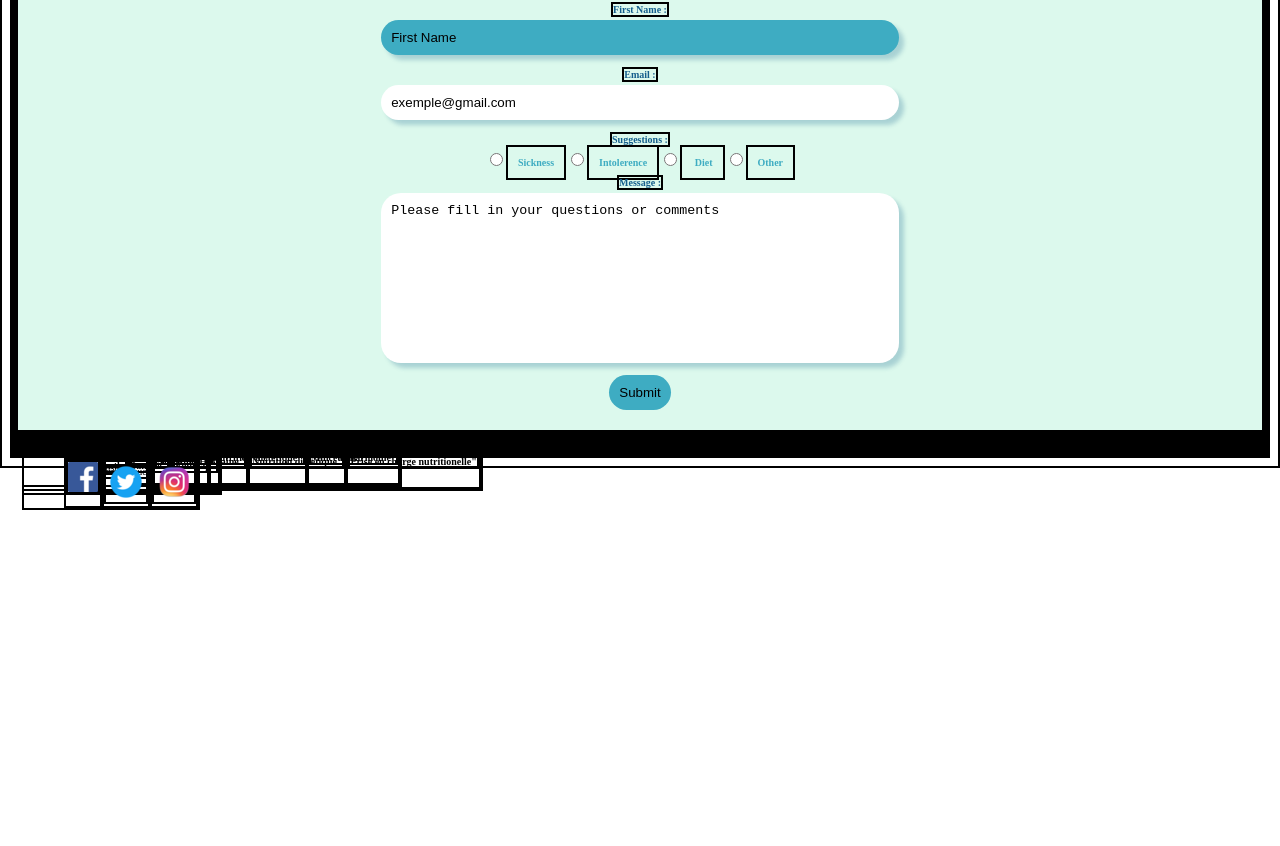
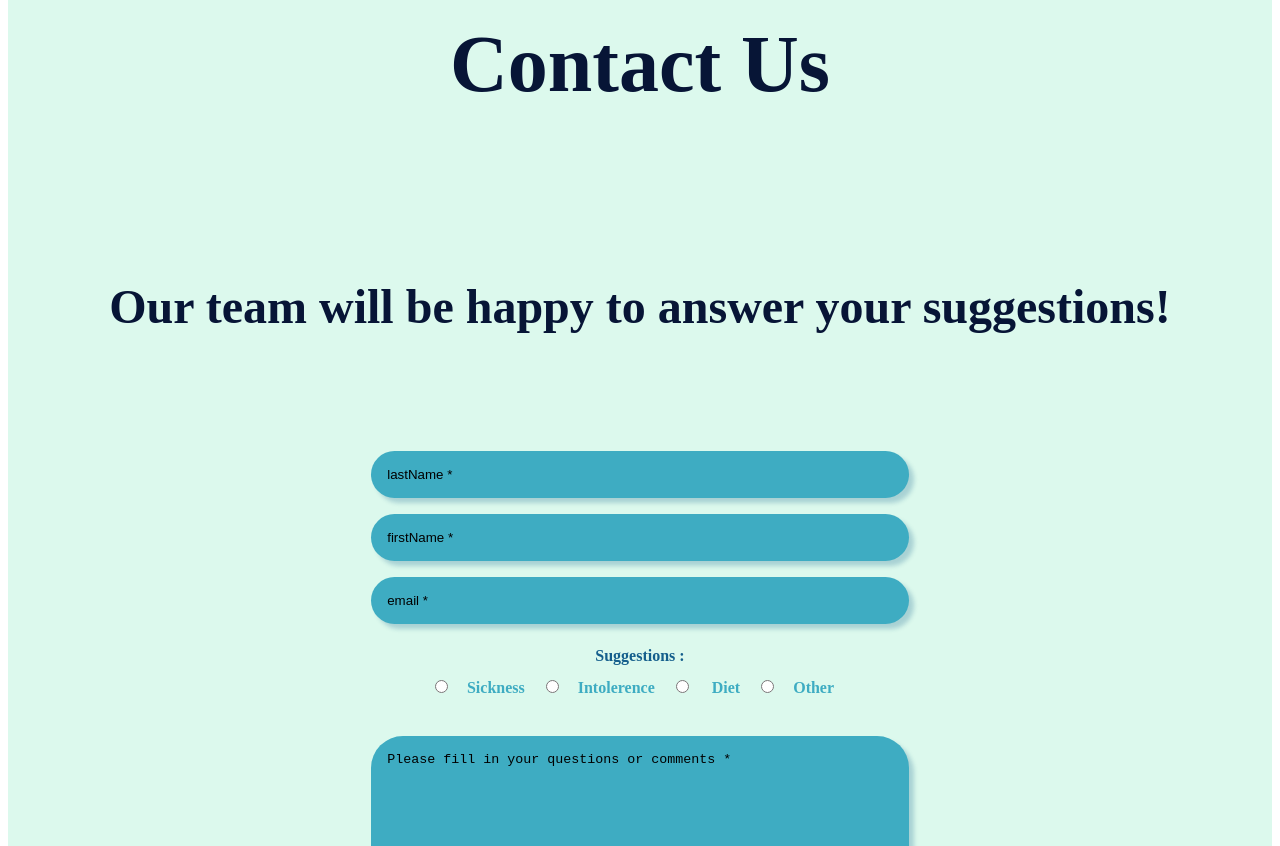
Before and after one commit to WildCodeSchool/fraise-P2, a React (Vite) app: page /contact in a window 1280 px wide. Shown: the part 794-1640 px from the top of the page. Before the commit the page ends 1304 px from the top, so only its background shows below. Built offline with nearby package versions, Linux system fonts and the light colour scheme.

Commit message:
change contact.js and contact.css

```diff
--- a/package.json
+++ b/package.json
@@ -40,6 +40,7 @@
     "domelementtype": "^1.3.1",
     "domutils": "^1.7.0",
     "electron-to-chromium": "^1.3.882",
+    "emailjs-com": "^3.2.0",
     "emoji-regex": "^7.0.3",
     "emphasize": "^4.2.0",
     "es6-object-assign": "^1.1.0",
--- a/src/App.js
+++ b/src/App.js
@@ -9,7 +9,7 @@ import "./index.css";
 import NutriPageLactose from "./pages/NutriPageLactose";
 import NutriPageEggs from "./pages/NutriPageEggs";
 import NutriPageGluten from "./pages/NutriPageGluten";
-import Connexion from "./pages/Connexion";
+import Connexion from "./pages/connexion";
 import Footer from "./pages/Footer";
 
 
--- a/src/components/lactose/lactose.scss
+++ b/src/components/lactose/lactose.scss
@@ -11,9 +11,7 @@
 
 
 
-html {
-  font-size: 62.5%;
-}
+
 
 
 h1 {
--- a/src/components/navbar/navbar.css
+++ b/src/components/navbar/navbar.css
@@ -1,6 +1,4 @@
-* {
-    border: solid black 2px;
-}
+
 
 
 nav{
--- a/src/index.html
+++ b/src/index.html
@@ -3,16 +3,25 @@
   <head>
     <meta charset="utf-8" />
     <meta name="viewport" content="width=device-width, initial-scale=1" />
-    <meta name="theme-color" content="#000000" />
+    <meta name="theme-color" content="#ff4d4d" />
     <meta
       name="description"
       content="Web site created using create-react-app"
     />
 
-    <title>React App</title>
+    <title>GreenBeens</title>
+
   </head>
   <body>
     <div id="root"></div>
     <script type="module" src="index.js"></script>
+
+    <script type="text/javascript" src="https://cdn.jsdelivr.net/npm/emailjs-com@3/dist/email.min.js"></script>
+    <script type="text/javascript">
+    (function() {
+    emailjs.init("user_mHtCtPRmfXansncIGdpdq");
+    })();
+    </script>
+
   </body>
 </html>
--- a/src/pages/Connexion.css
+++ b/src/pages/Connexion.css
@@ -2,6 +2,7 @@
   text-align: center;
   background-color: #dcf9ed;
 }
+
 input[type="name"],
 input[type="email"],
 input[type="password"],
@@ -10,9 +11,11 @@ textarea {
   padding: 1rem;
   margin-bottom: 1rem;
   border-radius: 2rem;
-  background-color: white;
   border: none;
+  background-color:white;
   box-shadow: 5px 5px 4px rgba(20, 94, 140, 0.25);
+
+
 }
 
 input[type="signup"] {
--- a/src/pages/Connexion.js
+++ b/src/pages/Connexion.js
@@ -1,5 +1,5 @@
 import React from "react";
-import "./Connexion.css";
+import "./connexion.css";
 
 function Connexion() {
   return (
--- a/src/pages/Contact.css
+++ b/src/pages/Contact.css
@@ -1,7 +1,26 @@
 .contactform {
   text-align: center;
   background-color: #dcf9ed;
+  line-height: 2;
+  color: #145e8c;
+  font-weight: bold;
+  font-size: 1,5rem;
 }
+
+.contactform input[type="text"],
+.contactform input[type="email"],
+.contactform textarea {
+  width: 40%;
+  padding: 1rem;
+  margin-bottom: 1rem;
+  border-radius: 2rem;
+  background-color: #3eacc2;
+  border: none;
+  box-shadow: 5px 5px 4px rgba(20, 94, 140, 0.25);
+}
+
+
+
 .h2-contact {
   color: #071536;
   font-size: 5rem;
@@ -14,28 +33,13 @@
   padding: 2rem;
 }
 
-label {
-  line-height: 2;
-  color: #145e8c;
-  font-weight: bold;
-  font-size: 1, 5rem;
-}
+
 .check {
   color: #3eacc2;
   padding: 1rem;
 }
 
-input[type="text"],
-input[type="email"],
-textarea {
-  width: 40%;
-  padding: 1rem;
-  margin-bottom: 1rem;
-  border-radius: 2rem;
-  background-color: #3eacc2;
-  border: none;
-  box-shadow: 5px 5px 4px rgba(20, 94, 140, 0.25);
-}
+
 ::placeholder {
   color: black;
 }
@@ -47,6 +51,7 @@ textarea {
   margin-bottom: 1rem;
   border-radius: 2rem;
   box-shadow: 5px 5px 4px rgba(20, 94, 140, 0.25);
+  background-color: #3eacc2;
 }
 
 input[type="submit"] {
@@ -56,7 +61,8 @@ input[type="submit"] {
   border-radius: 4rem;
   padding: 1rem;
   margin-bottom: 2rem;
-  border: none;
+  border: 1px solid black;
+  align-items: center;
 }
 
 input[type="submit"]:hover {
@@ -74,3 +80,62 @@ input[type="submit"]:hover {
     padding-bottom: 1rem;
   }
 }
+.form-message {
+  margin-top: 10px;
+  padding: 12px;
+  opacity: 0;
+  transition: 0.2s ease;
+  color: black;
+  border-radius: 4px;
+  box-shadow: 0 0 2px rgba(51, 51, 51, 0.3);
+}
+
+.error::placeholder {
+  color: #ff4d4d;
+}
+
+#not-mail {
+  display: none;
+  position: absolute;
+  top: 4px;
+  color: #ff4d4d;
+  right: 0;
+  transform-origin: 50% 50%;
+  opacity: 0;
+}
+
+@keyframes dongle {
+  0% {
+    transform: translate(0px, 0px);
+  }
+  10% {
+    transform: translate(-10px, 0px);
+  }
+  20% {
+    transform: translate(10px, 0px);
+  }
+  30% {
+    transform: translate(-10px, 0px);
+  }
+  40% {
+    transform: translate(10px, 0px);
+  }
+  50% {
+    transform: translate(-10px, 0px);
+  }
+  60% {
+    transform: translate(10px, 0px);
+  }
+  70% {
+    transform: translate(-10px, 0px);
+  }
+  80% {
+    transform: translate(10px, 0px);
+  }
+  90% {
+    transform: translate(-10px, 0px);
+  }
+  100% {
+    transform: translate(0px, 0px);
+  }
+}
--- a/src/pages/Contact.js
+++ b/src/pages/Contact.js
@@ -1,36 +1,84 @@
-import React from 'react';
+import React, { useState } from "react";
 import "./Contact.css";
+import{ init } from 'emailjs-com';
+init("user_mHtCtPRmfXansncIGdpdq");
+
+
 
 function Contact() {
+
+ const [lastName, setLastName] = useState("");
+ const [firstName, setFirstName] = useState("");
+ const [email, setEmail] = useState("");
+ const [message, setMessage] = useState("");
+
+ const handleSubmit = (e) => {
+  e.preventDefault();
+
+  sendFeedback("template_8ed58w8", {
+    lastName,
+    firstName,
+    email,
+    message,
+  });
+};
+
+
+const sendFeedback = (templateId, variables) => {
+
+  emailjs
+    .send("service_lu1lv3a", templateId, variables)
+    .then((res) => {
+      console.log('success !');
+      setLastName("");
+      setFirstName("");
+      setEmail("");
+      setMessage("");
+    })
+    .catch(
+      (err) =>
+        document.querySelector('.form-message').innerHTML =
+          "Une erreur s'est produite, veuillez réessayer.")
+};
+
   return (
 
-    <div className="contactform">
+    <form className="contactform" onSubmit={handleSubmit}  >
       <h2 className="h2-contact">Contact Us</h2>
       <h4 className="h3-contact">Our team will be happy to answer your suggestions!</h4>
 
-      <label for="name"> Last Name : </label><br />
       <input
         type="text"
         id="name"
         name="name"
-        placeholder="Last Name"
+        onChange={(e) => setLastName(e.target.value)}
+        placeholder="lastName *"
+        value={lastName}
+        autoComplete="off"
+        r
       />
         <br/>
-        <label for="name"> First Name : </label><br />
         <input
         type="text"
         id="name"
         name="name"
-        placeholder="First Name"
+        onChange={(e) => setFirstName(e.target.value)}
+        placeholder="firstName *"
+        value={firstName}
+        autoComplete="off"
+        r
       />
   <br/>
+        <label id="not-mail">Email non valide</label>
+          <input
+            type="email"
+            id="email"
+            name="email"
+            onChange={(e) => setEmail(e.target.value)}
+            placeholder="email *"
+            value={email}
+            autoComplete="off"
 
-  <label for="email"> Email : </label><br />
-      <input
-        type="email"
-        id="email"
-        name="email"
-        placeholder="exemple@gmail.com"
       />
       <br/>
 <label> Suggestions : </label>
@@ -47,16 +95,28 @@ function Contact() {
         <input type="radio" name="type" />
         <label className="check"  id="check1" >Other</label>
       <br/>
-        <label for="message"> Message :</label><br />
-      <textarea placeholder="Please fill in your questions or comments" id="message" cols="20" rows="10"  name="message"></textarea>
+
+      <br />
+      <textarea
+      placeholder="Please fill in your questions or comments *"
+      id="messagecontact"
+      cols="20"
+      rows="10"
+      name="message"
+      onChange={(e) => setMessage(e.target.value)}
+      value={message}
+       />
       <br />
 
-      <input id="buttonContact"
-        type="submit"
-        value="Submit"/>
+      <input
+      id="buttonContact"
+      type="submit"
+      value="Submit"
 
-</div>
+      />
+   <div className="form-message"></div>
+</form>
   );
-}
+  }
 
 export default Contact;
```
Also changed, not shown: 1 other file (tests, documents, lock files or other folders).
